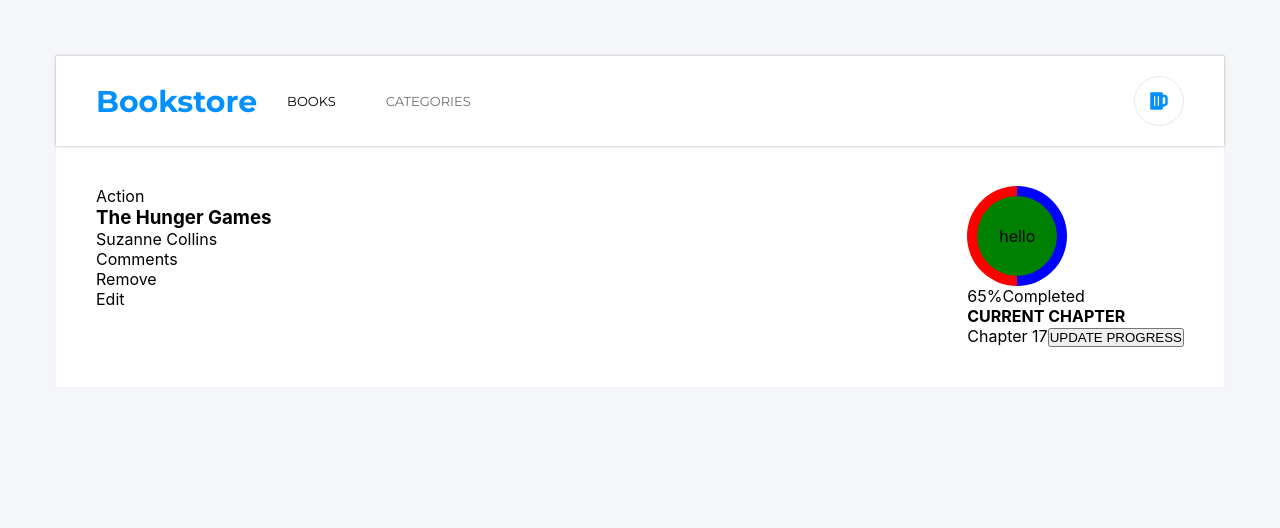
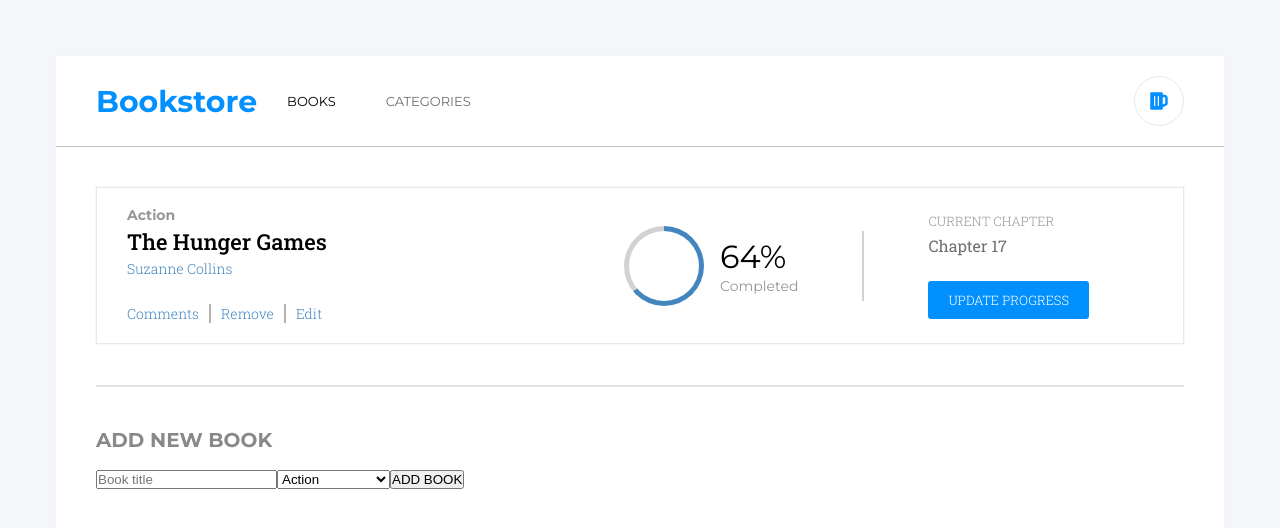
Before and after one commit to Chrissiku/Bookstore-CMS, a React (Create React App) app: page / in a window 1280 px wide. Shown: the top 528 px of the page. Built offline with nearby package versions, Linux system fonts and the light colour scheme.

Commit message:
Implement the book card

```diff
--- a/src/App.css
+++ b/src/App.css
@@ -1,4 +1,4 @@
-@import url("https://fonts.googleapis.com/css2?family=Montserrat:wght@300;400;500;600;700&family=Roboto+Slab:wght@100;200;300&display=swap");
+@import url("https://fonts.googleapis.com/css2?family=Montserrat:wght@300;400;500;600;700&family=Roboto+Slab:wght@100;200;300;400;500&display=swap");
 
 *,
 *::before,
@@ -13,6 +13,10 @@
 :root {
   --Roboto: "Roboto Slab", serif;
   --Montserrat: "Montserrat", sans-serif;
+}
+
+a {
+  cursor: pointer;
 }
 
 body {
@@ -30,7 +34,7 @@
   justify-content: space-between;
   align-items: center;
   padding: 20px 40px;
-  box-shadow: 0 0 3px #b3b0b0;
+  border-bottom: 1px solid #c4bfbf;
 }
 
 .container header .left {
@@ -84,19 +88,95 @@
 
 .container main {
   display: flex;
-  justify-content: space-between;
+  flex-direction: column;
   padding: 40px;
+  gap: 20px;
 }
 
-.circle {
-  position: relative;
-  width: 100px;
-  height: 100px;
-  border-radius: 50%;
-  background-image: conic-gradient(blue 50%, red 0);
+.container main .book {
+  display: flex;
+  justify-content: space-between;
+  align-items: center;
+  padding: 20px 30px;
+  border: 1px solid #e8e8e8;
+  box-shadow: 0 0 2px #e8e8e8;
 }
 
-.circle .inner {
+.container main .book .left-book {
+  display: flex;
+  flex-direction: column;
+  gap: 8px;
+}
+
+.container main .book .left-book .type {
+  font-size: 0.875rem;
+  font-family: var(--Montserrat);
+  font-weight: 700;
+  line-height: 15px;
+  color: #999595;
+}
+
+.container main .book .left-book h3 {
+  font-size: 1.375rem;
+  font-family: var(--Roboto);
+  font-weight: 500;
+  line-height: 1.4rem;
+}
+
+.container main .book .left-book .author {
+  font-size: 0.875rem;
+  font-family: var(--Roboto);
+  font-weight: 300;
+  line-height: 15px;
+  color: #4386bf;
+}
+
+.container main .book .left-book ul {
+  display: flex;
+  justify-content: space-between;
+  align-items: center;
+  font-family: var(--Roboto);
+  font-weight: 300;
+  color: #4386bf;
+  margin-top: 20px;
+}
+
+.container main .book .left-book ul li {
+  border-right: 2px solid #b3b0b0;
+  padding: 0 10px;
+  font-size: 0.875rem;
+}
+
+.container main .book .left-book ul li:first-child {
+  padding-left: 0;
+}
+
+.container main .book .left-book ul li:last-child {
+  border: none;
+}
+
+.container main .book .right-book {
+  display: flex;
+  justify-content: space-between;
+  align-items: center;
+  column-gap: 4rem;
+}
+
+.container main .book .right-book .progress {
+  display: flex;
+  align-items: center;
+  column-gap: 1rem;
+}
+
+.container main .book .right-book .progress .circle {
+  position: relative;
+  width: 80px;
+  height: 80px;
+  border-radius: 50%;
+  background-image: conic-gradient(#4386bf 64%, #b3b0b094 0);
+}
+
+.container main .book .right-book .progress .circle .inner {
   display: flex;
   justify-content: center;
   align-items: center;
@@ -104,8 +184,77 @@
   top: 50%;
   left: 50%;
   transform: translate(-50%, -50%);
-  width: 80px;
-  height: 80px;
-  background: green;
+  width: 70px;
+  height: 70px;
+  background: #fff;
   border-radius: 50%;
 }
+
+.container main .book .right-book .progress .val {
+  display: flex;
+  flex-direction: column;
+  gap: 1px;
+  font-family: var(--Montserrat);
+}
+
+.container main .book .right-book .progress .val .completed-val {
+  font-size: 2rem;
+  columns: #000;
+}
+
+.container main .book .right-book .progress .val .completed {
+  font-size: 0.875rem;
+  color: #999595;
+}
+
+.container main .book .right-book .line {
+  height: 70px;
+  border: 1px solid #b3b0b094;
+}
+
+.container main .book .right-book .chapter {
+  display: flex;
+  flex-direction: column;
+  align-items: flex-start;
+  gap: 5px;
+  margin-right: 4rem;
+}
+
+.container main .book .right-book .chapter h4 {
+  font-family: var(--Roboto);
+  font-weight: 300;
+  font-size: 0.813rem;
+  color: #999595;
+}
+
+.container main .book .right-book .chapter span {
+  font-family: var(--Roboto);
+  font-weight: 400;
+  font-size: 1rem;
+  color: #4b4747c9;
+}
+
+.container main .book .right-book .chapter button {
+  background-color: #0290ff;
+  margin-top: 20px;
+  border: none;
+  color: #fff;
+  padding: 10px 20px;
+  border-radius: 3px;
+  font-family: var(--Roboto);
+  font-size: 0.813rem;
+  font-weight: 300;
+}
+
+.container main .separator {
+  width: 100%;
+  margin: 1.3rem auto;
+  border: 1px solid #b3b0b05d;
+}
+
+.container main .add-book h3 {
+  font-size: 1.25rem;
+  font-family: var(--Montserrat);
+  color: #888;
+  margin-bottom: 1rem;
+}
--- a/src/components/homePage/Home.js
+++ b/src/components/homePage/Home.js
@@ -25,7 +25,7 @@
       </header>
       <main>
         <div className="book">
-          <div className="l">
+          <div className="left-book">
             <span className="type">Action</span>
             <h3>The Hunger Games</h3>
             <span className="author">Suzanne Collins</span>
@@ -41,16 +41,15 @@
               </li>
             </ul>
           </div>
-        </div>
 
-        <div className="r">
+          <div className="right-book">
             <div className="progress">
               <div className="circle">
-              <div className="inner">hello</div>
+                <div className="inner"></div>
               </div>
-            <div className="progress val">
-              <span>65%</span>
-              <span>Completed</span>
+              <div className="val">
+                <span className="completed-val">64%</span>
+                <span className="completed">Completed</span>
               </div>
             </div>
             <span className="line"></span>
@@ -60,6 +59,20 @@
               <button type="button">UPDATE PROGRESS</button>
             </div>
           </div>
+        </div>
+        <div className="separator"></div>
+        <div className="add-book">
+          <h3>ADD NEW BOOK</h3>
+          <form>
+            <input type="text" placeholder="Book title" />
+            <select>
+              <option>Action</option>
+              <option>Science Fiction</option>
+              <option>Economy</option>
+            </select>
+            <button type="submit">ADD BOOK</button>
+          </form>
+        </div>
       </main>
     </div>
   </>
```
Lines whose indentation alone changed are shown as unchanged.
